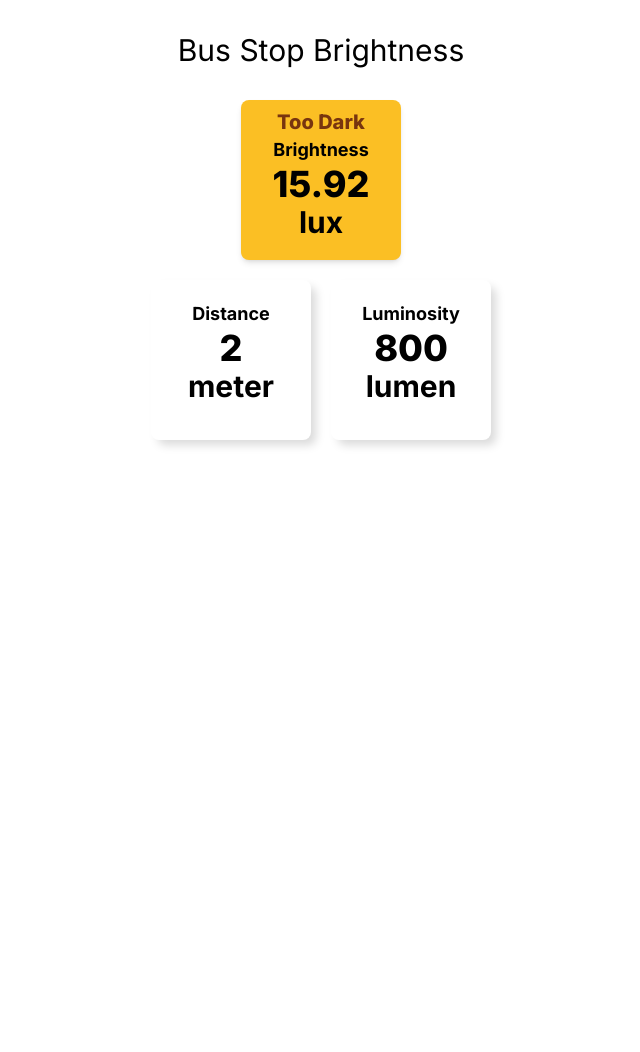
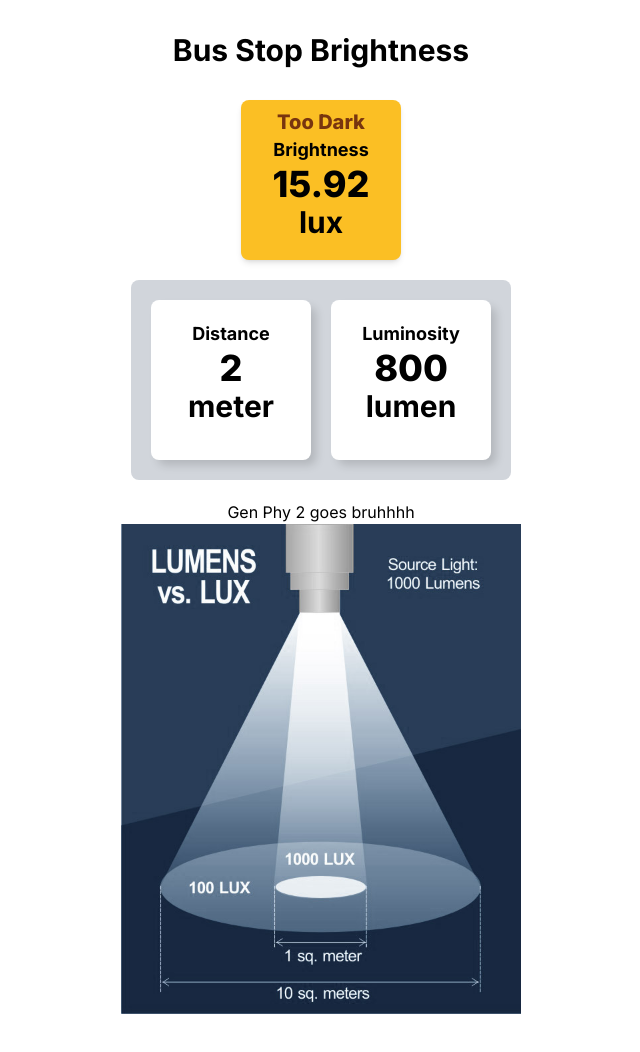
Before and after one commit to Nacnano/embbed-lab-final-project, a Next.js app in the folder web/: page / in a window 1280 px wide. Shown: the top 1052 px of the page, without its empty margins (319-959 px from the left). Before the commit the page ends 800 px from the top, so only its background shows below. Built offline with nearby package versions, Linux system fonts and the light colour scheme.

Commit message:
feat: add physics image

```diff
--- a/web/src/app/page.tsx
+++ b/web/src/app/page.tsx
@@ -3,7 +3,7 @@
 import StatusCard from "@/components/BrightnessCard";
 import InfoCard, { InfoType } from "@/components/InfoCard";
 import { Info } from "@/types/Info";
-import { mock } from "node:test";
+import Image from "next/image";
 import { useState, useEffect } from "react";
 
 const Home = () => {
@@ -12,10 +12,8 @@ const Home = () => {
   useEffect(() => {
     // TODO : add database connection instead of mock data
     const mockData = {
-      id: "1",
       luminosity: 800,
       distance: 2,
-      lastUpdated: "2024-04-26 10:30:00",
     };
     setData(mockData);
   }, []);
@@ -25,13 +23,15 @@ const Home = () => {
     : -1;
 
   return (
-    <div className="container mx-auto px-4 py-8">
-      <h1 className="text-3xl text-center mb-8">Bus Stop Brightness</h1>
+    <div className="flex flex-col container mx-auto px-4 py-8 items-center">
+      <h1 className="text-3xl text-center font-bold mb-8">
+        Bus Stop Brightness
+      </h1>
 
       {data ? (
         <div className="flex flex-col justify-center items-center gap-5">
           <StatusCard value={brightness} />
-          <div className="flex flex-row justify-center items-center gap-5">
+          <div className="flex flex-row p-5 justify-center items-center gap-5 bg-gray-300 rounded-lg">
             <InfoCard type={InfoType.Distance} value={data.distance} />
             <InfoCard type={InfoType.Luminosity} value={data.luminosity} />
           </div>
@@ -39,6 +39,16 @@ const Home = () => {
       ) : (
         "Loading, please wait"
       )}
+
+      <div className="flex flex-col py-5 items-center">
+        Gen Phy 2 goes bruhhhh
+        <Image
+          src={"/lumens-vs-lux-diagram.jpg"}
+          alt={"lumens-vs-lux-diagram"}
+          width={400}
+          height={800}
+        />
+      </div>
     </div>
   );
 };
--- a/web/src/types/Info.ts
+++ b/web/src/types/Info.ts
@@ -1,6 +1,4 @@
 export type Info = {
-  id: string;
   luminosity: number;
   distance: number;
-  lastUpdated: string;
 };
```
Also changed, not shown: web/public/lumens-vs-lux-diagram.jpg (added).
